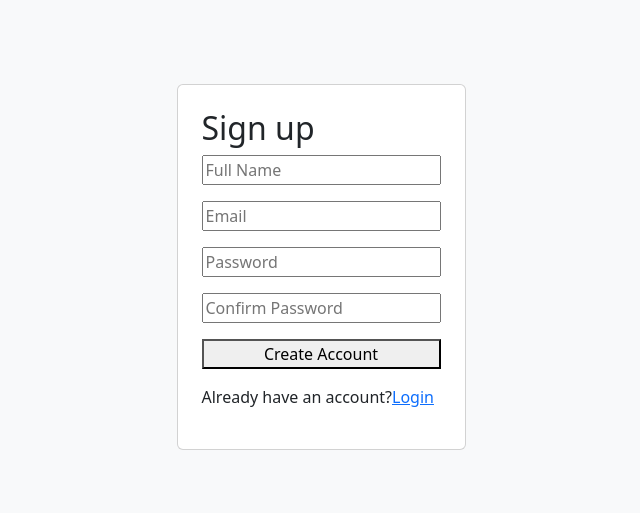
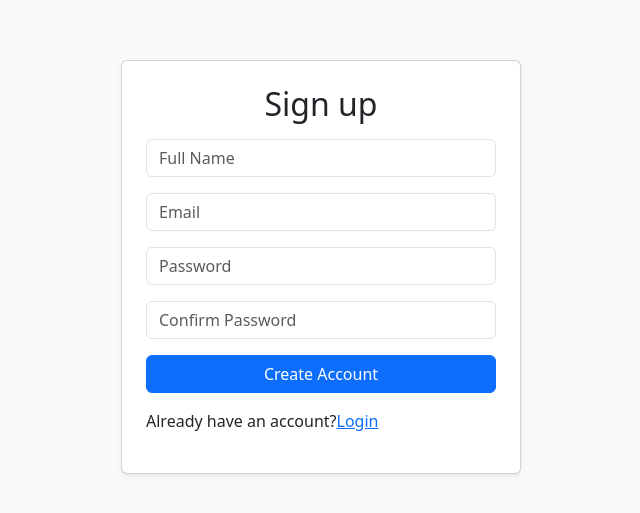
Before and after one commit to subham-2000/ESD-1, a plain HTML site: page index.html in a window 1280 px wide. Shown: the part 133-646 px from the top of the page, without its empty margins (319-959 px from the left). Drawn offline with nearby package versions, Linux system fonts and the light colour scheme.

Commit message:
added bootstrap styles to login page

```diff
--- a/index.html
+++ b/index.html
@@ -7,14 +7,14 @@
     <title>Document</title>
 </head>
 <body class="d-flex justify-content-center align-items-center vh-100 bg-light" >
-        <div class="card p-4">
-            <h2 >Sign up</h2>
+        <div class="card p-4 shadow-sm" style="width:100%; max-width:400px;">
+            <h2 class="mb-3 text-center">Sign up</h2>
             <form class="d-flex flex-column">
-                <input class="mb-3" type="text" placeholder="Full Name">
-                <input class="mb-3" type="text" placeholder="Email">
-                <input class="mb-3" type="text" placeholder="Password">
-                <input class="mb-3" type="text" placeholder="Confirm Password">
-                <button class="">Create Account</button>
+                <input class="mb-3 form-control" type="text" placeholder="Full Name">
+                <input class="mb-3 form-control" type="text" placeholder="Email">
+                <input class="mb-3 form-control" type="text" placeholder="Password">
+                <input class="mb-3 form-control" type="text" placeholder="Confirm Password">
+                <button class="btn btn-primary w-100">Create Account</button>
             </form>
             <p class="mt-3">Already have an account?<a href="#">Login</a></p>
         </div>
```
